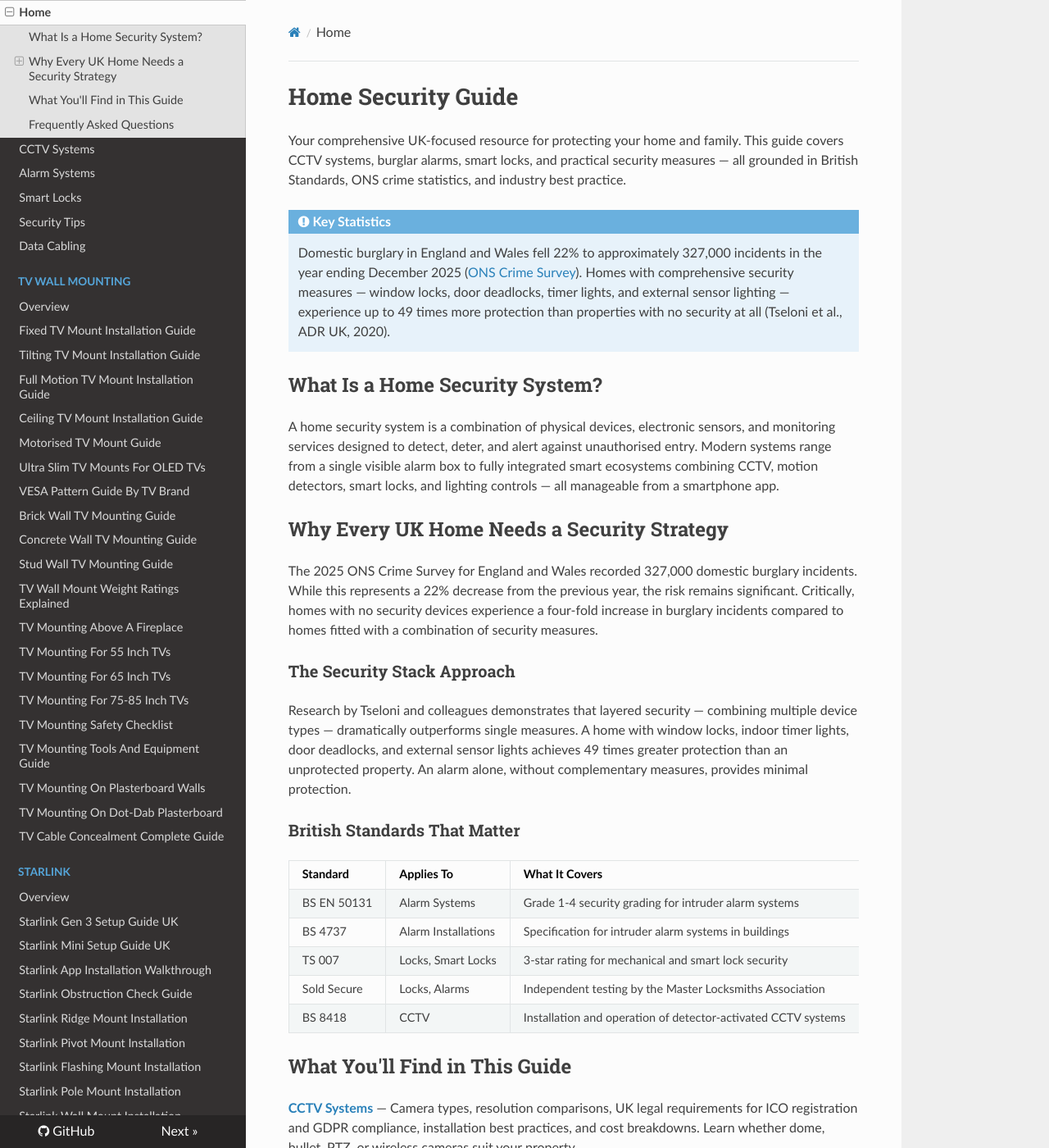
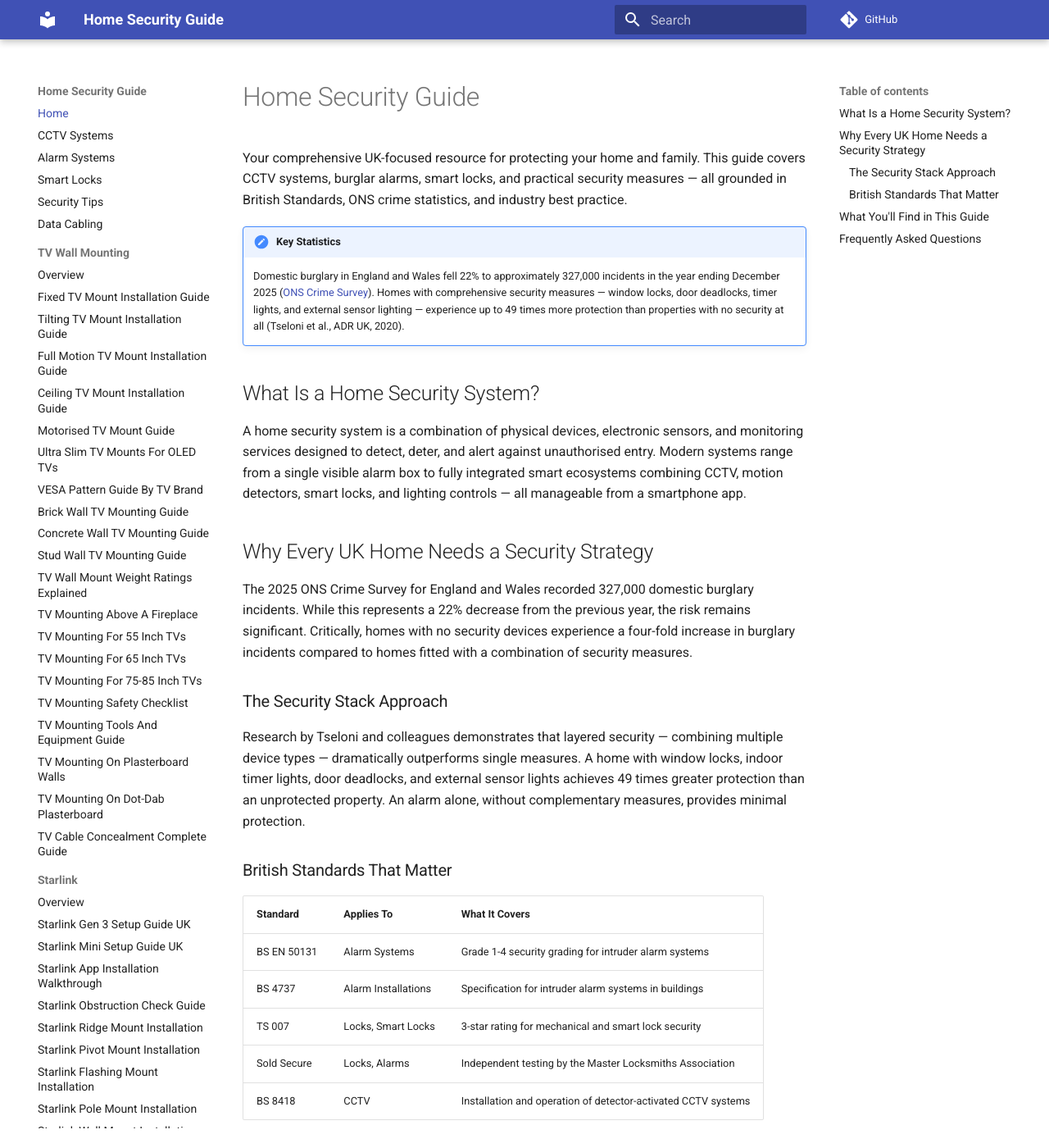
Before and after one commit to gazpearce/home-security-guide, an MkDocs documentation site: the page built from docs/index.md, in a window 1280 px wide and 1400 px high. Shown: the whole window at 82% size. Built offline with MkDocs 1.6.1 and Material for MkDocs 9.7.7, drawn with Linux system fonts in a browser that asks for light colours; nearby versions of some CDN libraries; comment, search, counter and statistics services are not loaded; some of the changed text lies outside the part shown.

Commit message:
feat: switch to Material theme with collapsible nav sections

```diff
--- a/mkdocs.yml
+++ b/mkdocs.yml
@@ -6,11 +6,15 @@
 edit_uri: ""
 
 theme:
-  name: readthedocs
-  highlightjs: true
-  hljs_languages:
-    - yaml
-    - json
+  name: material
+  features:
+    - navigation.sections
+    - navigation.top
+    - search.highlight
+    - content.code.copy
+  palette:
+    primary: indigo
+    accent: indigo
 
 nav:
   - Home: index.md
@@ -69,6 +73,7 @@
   social:
     - icon: fontawesome/brands/github
       link: https://github.com/gazpearce/home-security-guide
+      name: GitHub
 
 markdown_extensions:
   - admonition
@@ -79,3 +84,11 @@
   - md_in_html
   - def_list
   - footnotes
+  - pymdownx.highlight:
+      anchor_linenums: true
+      line_spans: __span
+      pygments_lang_class: true
+  - pymdownx.superfences
+  - pymdownx.tabbed:
+      alternate_style: true
+  - pymdownx.details
--- a/requirements.txt
+++ b/requirements.txt
@@ -1,2 +1,2 @@
 mkdocs==1.6.1
-readthedocs-sphinx-ext==2.2.5
+mkdocs-material==9.6.11
```
